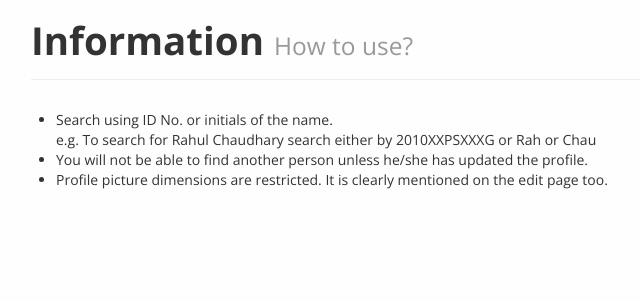
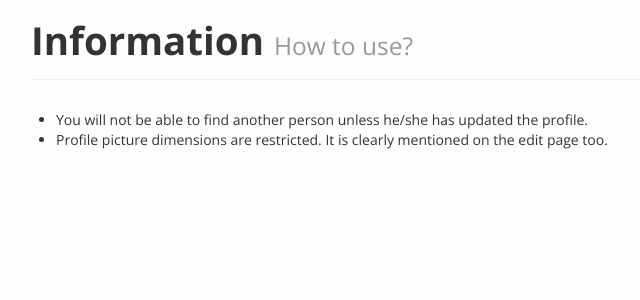
Before and after one commit to aniketpant/melange, a CodeIgniter app: the page made by application/views/standard/info.php in a window 1280 px wide. Shown: the part 48-348 px from the top of the page, without its empty margins (139-779 px from the left). Run offline with CodeIgniter, Linux system fonts and the light colour scheme; data that the repository does not hold is empty; some libraries are stand-ins or nearby versions.

Commit message:
Update info page
Signed-off-by: Aniket Pant <me@aniketpant.com>

```diff
--- a/application/views/standard/info.php
+++ b/application/views/standard/info.php
@@ -3,7 +3,6 @@
 <section>
   <div class="page-header"><h1>Information <small>How to use?</small></h1></div>
   <ul>
-    <li>Search using ID No. or initials of the name.<br/>e.g. To search for Rahul Chaudhary search either by 2010XXPSXXXG or Rah or Chau</li>
     <li>You will not be able to find another person unless he/she has updated the profile.</li>
     <li>Profile picture dimensions are restricted. It is clearly mentioned on the edit page too.</li>
   </ul>
```
